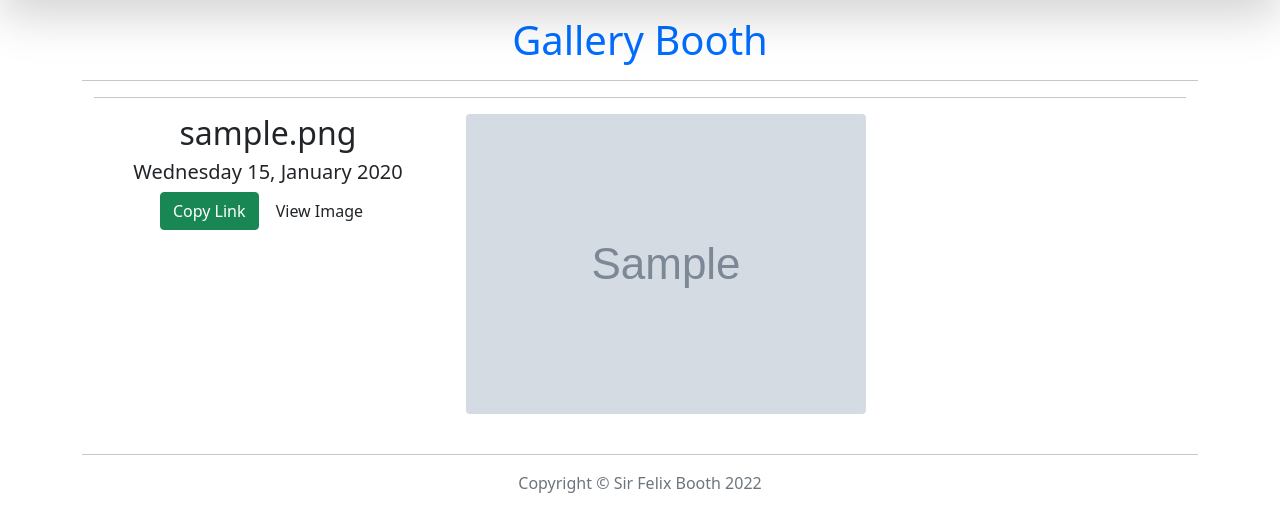
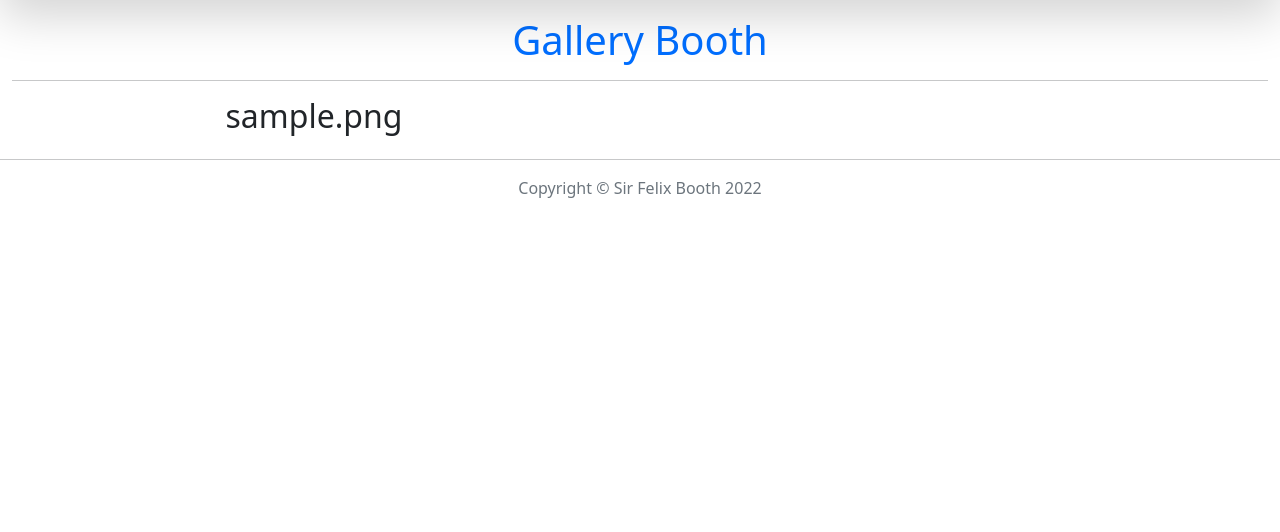
Before and after one commit to SayiaFelix/SirFelix-gallery, a Django app: page / in a window 1280 px wide. Shown: the part 68-600 px from the top of the page. Run offline with Django 3.2, Linux system fonts and the light colour scheme; tables that the repository leaves empty hold one stand-in row (values such as "Sample post"); grey boxes marked "Sample" are stand-in pictures; some libraries are stand-ins or nearby versions.

Commit message:
fixing error on the mail page

```diff
--- a/myBooth/templates/all-images/base.html
+++ b/myBooth/templates/all-images/base.html
@@ -18,13 +18,12 @@
 <body>
 
     {% include "navbar.html" %}
-    <div class="container">
-        {% block content %}
-        {%endblock%}
 
-    </div>
+    {% block content %}{%endblock%}
+
     {% include 'footer.html' %}
-     {% block scripts %}
+
+    {% block scripts %}
     <script src="https://ajax.googleapis.com/ajax/libs/jquery/3.2.1/jquery.min.js"></script>
     {% bootstrap_javascript %} {% endblock %}
 </body>
--- a/myBooth/templates/all-images/gallery.html
+++ b/myBooth/templates/all-images/gallery.html
@@ -10,35 +10,64 @@
         alert("Copied the text: " + copyText.value);
     }
 </script>
+  <div class="container-fluid">
+   <h1 class='text-center'>Gallery Booth</h1>
+   <hr>
+    <div class="row">
+      {% for image in Images %}
 
-<h1 class='text-center'>Gallery Booth</h1>
-  <hr>
-<div class='container-fluid'>
-  {% for Image in Images %}
-  <hr>
-    <div class="row">
+      <div class="row">
+        <!-- displaying News articles -->
+          <div class="col-xs-6 col-sm-6 col-md-6 col-lg-6">
+            <h2 class="text-center"> {{ image.image_name }} </h2>
+          </div>
+
+      </div>
+
+      {% empty %}
+      <div class="row">
+        <h2 class="text-center">There No photo Items</h2>
+      </div>
+        {% comment %} <div class="col-md-3">
+            <img src="{{image.image.url}}" alt="" class="img-responsive" />
+
+            <div class="portfolio_images_overlay text-center">
+                <h3 class="text-white">{{image.image_name}}</h3>
+                <h5 class="text-white">Location: {{image.location}}</h5>
+                <hr>
+
+                <p class="text-white">{{image.image_descriptions}}</p>
+
+                {% comment %} <input type="text" id="imagelink" class="form-control input-sm" value="https://my-memoirs.herokuapp.com{{photo.photo.url}}"
+                    class="hidden"> {% endcomment
+                <div class="top">
+                    <button class="btn btn-success" onclick="CopyFunction()">Copy Link</button>
+
+                    <a class="fancybox btn btn-custom" rel="gallery" href="{{image.image.url}}">View Image</a>
+                </div>
+            </div>
+        </div> {% endcomment %}
+   {% comment %} <div class="row">
        <div class="col-xs-4 col-sm-4 col-md-4 col-lg-4">
-        <h2 class="text-center"> {{ Image.image_name }} </h2>
-        <h5 class="text-center"> {{ Image.post_date |date:"l  d, F Y"}} </h5>
-         {% comment %} <h5 class="text-white">Location: {{ Image.location_name }}</h5>
-         <p class="text-white lead">{{Image.image_descriptions}}</p>  {% endcomment %}
+        <h2 class="text-center"> {{ image.image_name }} </h2>
+        <h5 class="text-center"> {{ image.post_date |date:"l  d, F Y"}} </h5>
+          {% comment %} <h5 class="text-white">Location: {{ Image.location_name }}</h5>
+         <p class="text-white lead">{{image.image_descriptions}}</p>   {% endcomment
          <div class="top text-center">
                     <button class="btn btn-success" onclick="CopyFunction()">Copy Link</button>
                     <a class="fancybox btn btn-custom" rel="gallery" href="{{Image.image.url}}">View Image</a>
            </div>
-           {% comment %} <input type="text" id="imagelink" class="form-control input-sm" value="https://my-memoirs.herokuapp.com{{Image.Image.url}}"
-                    class="hidden">   {% endcomment %}
+            {% comment %} <input type="text" id="imagelink" class="form-control input-sm" value="https://my-memoirs.herokuapp.com{{Image.Image.url}}"
+                    class="hidden">    {% endcomment
       </div>
 
       <div class="col-xs-8 col-sm-8 col-md-8 col-lg-8">
-        <img src="{{ Image.image.url }}" class="img-responsive rounded float-start" alt="Image">
+        <img src="{{ image.image.url }}" class="img-responsive rounded float-start" alt="Image">
       </div>
-    </div> <br>
-
-  {% endfor %}
+    </div>  {% endcomment %}
+        {% endfor %}
+    </div>
+</div>
 
 
-
-</div>
-
 {% endblock %}
--- a/myBooth/templates/footer.html
+++ b/myBooth/templates/footer.html
@@ -1,9 +1,9 @@
-
+<hr>
 <footer>
     <div class="container">
         <div class="row text-center">
             <div class="col-lg-12 col-md-12">
-                <hr>
+
                 <p class="copyright text-muted medium">Copyright &copy; Sir Felix Booth 2022</p>
             </div>
         </div>
--- a/myBooth/views.py
+++ b/myBooth/views.py
@@ -6,10 +6,10 @@ from .models import Image, category,Location
 # Create your views here.
 def my_gallery(request):
 
-    # Images = Image.show_all_photos()
+    Images = Image.show_all_photos()
     locations = Location.objects.all()
     date = dt.date.today()
-    Images= Image.objects.all()
+    # Images= Image.objects.all()
     return render(request, 'all-images/gallery.html', {"date": date, "Images": Images,"locations":locations})
 
 
```
Also changed, not shown: media/images/official_H8jtuGd.jpg (added).
